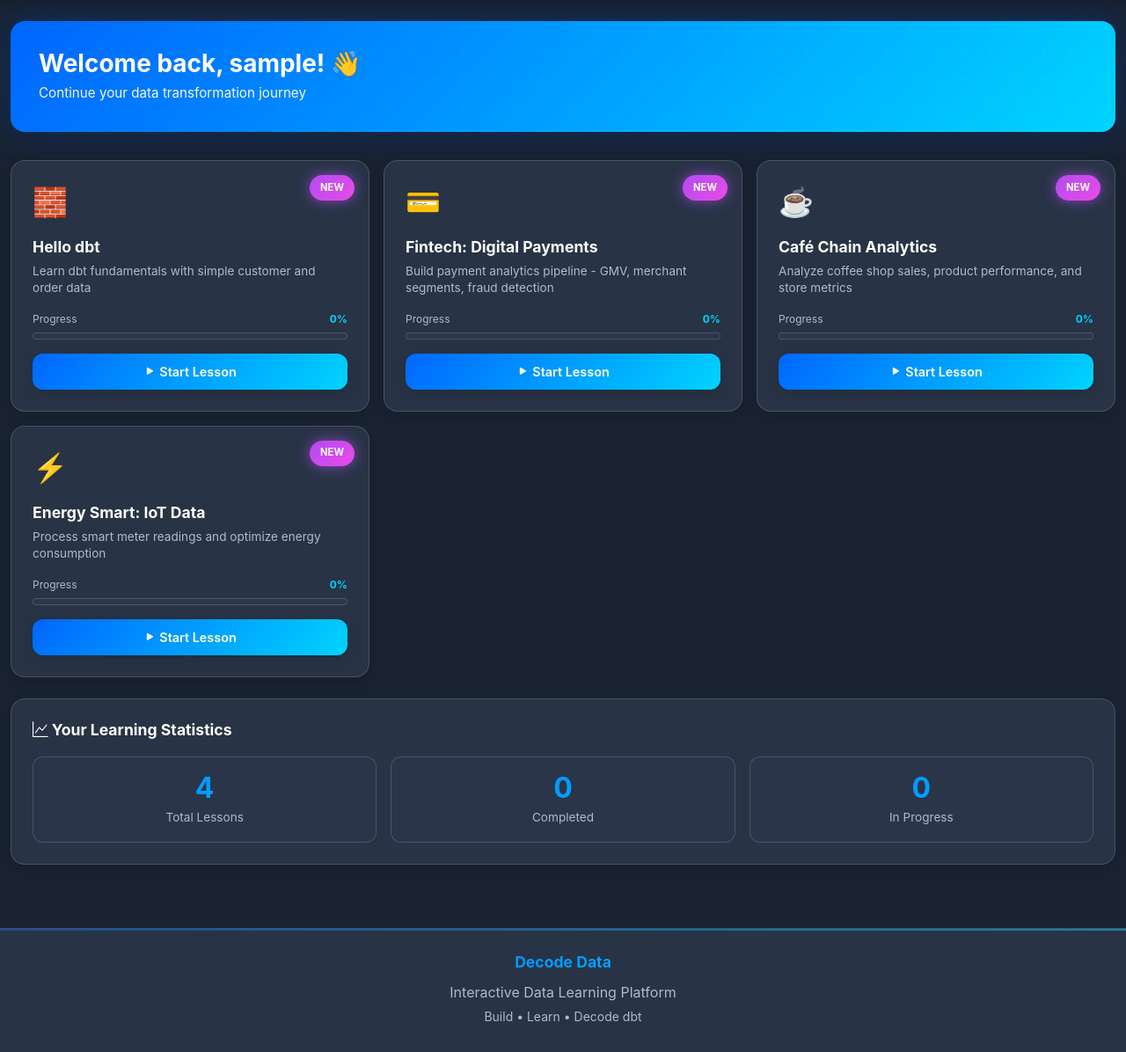
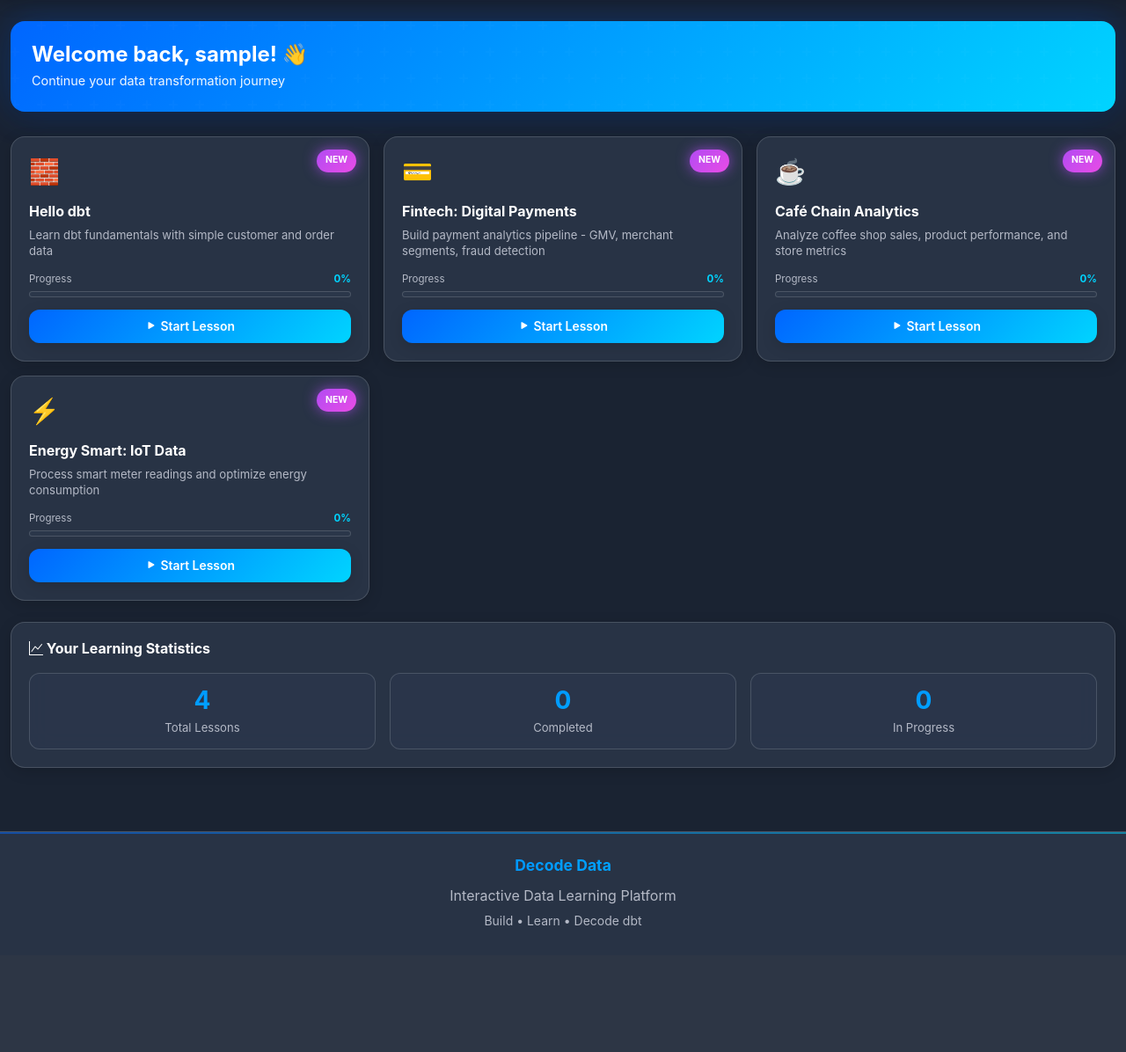
Before and after one commit to SS279/decode-data, a Django app: page /dashboard/ in a window 1280 px wide. Shown: the part 88-1284 px from the top of the page at 88% size. After the commit the page ends 1140 px from the top, so only its background shows below. Run offline with Django 4.2, Linux system fonts and the light colour scheme; the visitor is signed in with stand-in values (Sample User, id 1); data that the repository does not hold is empty.

Commit message:
Reduce card sizes across all pages for better UX
- Learning Paths cards: Reduced padding from 3rem to 2rem, icon size from 90px to 70px, title from 2rem to 1.6rem
- Feature cards: Reduced padding from 2.5rem to 1.9rem, icon size from 70px to 56px, title from 1.4rem to 1.2rem
- Step cards: Reduced padding from 2.5rem to 1.9rem, step number from 60px to 50px, title from 1.5rem to 1.3rem
- Dashboard lesson cards: Reduced padding from 1.5rem to 1.25rem, emoji size from 2rem to 1.75rem
- Stats cards: Reduced padding from 1.5rem to 1.25rem, stat numbers from 2rem to 1.75rem
- Progress cards: Reduced all card padding, display size from 3.5rem to 3rem, progress bar height from 25px to 20px

Overall 15-25% reduction in card dimensions to make content more compact and reduce scrolling.

```diff
--- a/learning/templates/learning/dashboard.html
+++ b/learning/templates/learning/dashboard.html
@@ -11,8 +11,8 @@
     .dashboard-header {
         background: var(--gradient-primary);
         border-radius: var(--radius-xl);
-        padding: 2rem;
-        margin-bottom: 2rem;
+        padding: 1.5rem;
+        margin-bottom: 1.75rem;
         color: white;
         box-shadow: var(--shadow-lg), 0 0 40px rgba(0, 102, 255, 0.3);
         position: relative;
@@ -31,15 +31,15 @@
     }
 
     .dashboard-header h1 {
-        font-size: 1.75rem;
+        font-size: 1.5rem;
         font-weight: 700;
-        margin-bottom: 0.25rem;
+        margin-bottom: 0.2rem;
         position: relative;
         z-index: 1;
     }
 
     .dashboard-header p {
-        font-size: 0.95rem;
+        font-size: 0.9rem;
         opacity: 0.95;
         margin: 0;
         position: relative;
@@ -52,7 +52,7 @@
         backdrop-filter: blur(20px);
         -webkit-backdrop-filter: blur(20px);
         border-radius: var(--radius-xl);
-        padding: 1.5rem;
+        padding: 1.25rem;
         height: 100%;
         box-shadow: var(--shadow-md);
         border: 1px solid var(--glass-border);
@@ -84,8 +84,8 @@
     }
 
     .lesson-emoji {
-        font-size: 2rem;
-        margin-bottom: 0.75rem;
+        font-size: 1.75rem;
+        margin-bottom: 0.65rem;
         display: inline-block;
         animation: float 3s ease-in-out infinite;
     }
@@ -96,26 +96,26 @@
     }
 
     .lesson-card h5 {
-        font-size: 1.1rem;
+        font-size: 1rem;
         font-weight: 700;
         color: var(--color-text-primary);
-        margin-bottom: 0.5rem;
+        margin-bottom: 0.45rem;
     }
 
     .lesson-card p {
-        font-size: 0.85rem;
+        font-size: 0.82rem;
         color: var(--color-text-secondary);
-        margin-bottom: 1rem;
+        margin-bottom: 0.85rem;
         line-height: 1.4;
     }
 
     /* Modern Progress Bar */
     .lesson-progress {
-        margin-bottom: 1rem;
+        margin-bottom: 0.85rem;
     }
 
     .lesson-progress .progress {
-        height: 8px;
+        height: 7px;
         border-radius: var(--radius-full);
         background: var(--glass-bg);
         border: 1px solid var(--glass-border);
@@ -148,9 +148,9 @@
     .progress-label {
         display: flex;
         justify-content: space-between;
-        font-size: 0.75rem;
+        font-size: 0.72rem;
         color: var(--color-text-secondary);
-        margin-bottom: 0.35rem;
+        margin-bottom: 0.3rem;
     }
 
     .progress-label span:last-child {
@@ -161,8 +161,8 @@
     /* Modern Buttons */
     .lesson-card .btn {
         width: 100%;
-        padding: 0.6rem;
-        font-size: 0.9rem;
+        padding: 0.55rem;
+        font-size: 0.87rem;
         font-weight: 600;
         border-radius: var(--radius-lg);
         transition: all var(--transition-base);
@@ -197,21 +197,21 @@
         backdrop-filter: blur(20px);
         -webkit-backdrop-filter: blur(20px);
         border-radius: var(--radius-xl);
-        padding: 1.5rem;
+        padding: 1.25rem;
         box-shadow: var(--shadow-md);
         border: 1px solid var(--glass-border);
     }
 
     .stats-card h5 {
-        font-size: 1.1rem;
+        font-size: 1rem;
         font-weight: 700;
-        margin-bottom: 1.25rem;
+        margin-bottom: 1.1rem;
         color: var(--color-text-primary);
     }
 
     .stat-box {
         text-align: center;
-        padding: 1rem;
+        padding: 0.85rem;
         background: rgba(45, 59, 84, 0.4);
         border: 1px solid var(--glass-border);
         border-radius: var(--radius-lg);
@@ -230,9 +230,9 @@
     }
 
     .stat-box h3 {
-        font-size: 2rem;
+        font-size: 1.75rem;
         font-weight: 700;
-        margin-bottom: 0.25rem;
+        margin-bottom: 0.2rem;
         background: var(--gradient-primary);
         -webkit-background-clip: text;
         -webkit-text-fill-color: transparent;
@@ -241,7 +241,7 @@
     }
 
     .stat-box p {
-        font-size: 0.85rem;
+        font-size: 0.82rem;
         color: var(--color-text-secondary);
         margin: 0;
         transition: all var(--transition-base);
@@ -250,11 +250,11 @@
     /* Modern Status Badges */
     .status-badge {
         position: absolute;
-        top: 1rem;
-        right: 1rem;
-        padding: 0.35rem 0.75rem;
+        top: 0.85rem;
+        right: 0.85rem;
+        padding: 0.3rem 0.65rem;
         border-radius: var(--radius-full);
-        font-size: 0.7rem;
+        font-size: 0.65rem;
         font-weight: 700;
         z-index: 1;
     }
```
Also changed, not shown: learning/templates/home.html (+40 -38 lines), learning/templates/learning/progress.html (+15 -11 lines).
